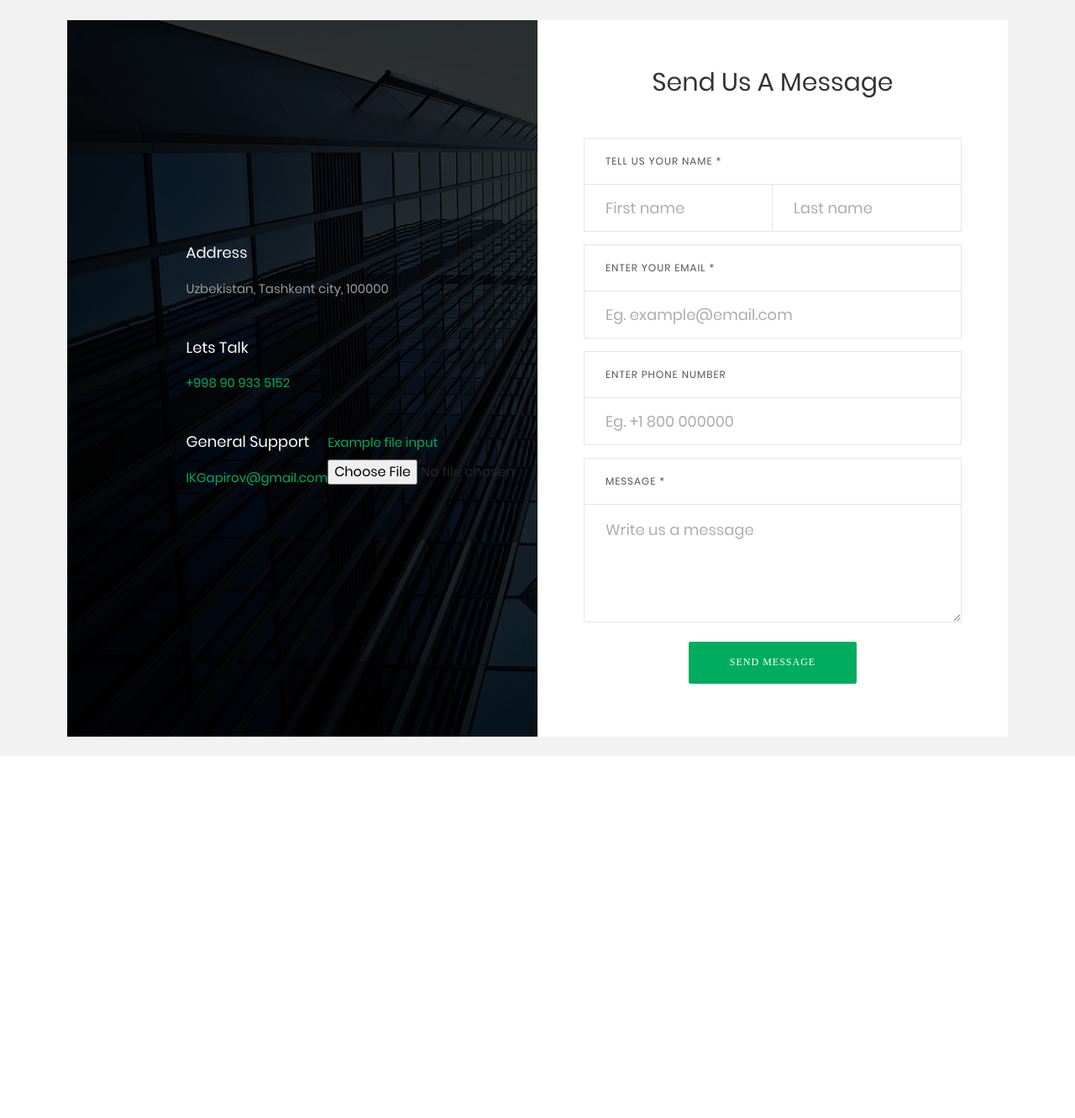
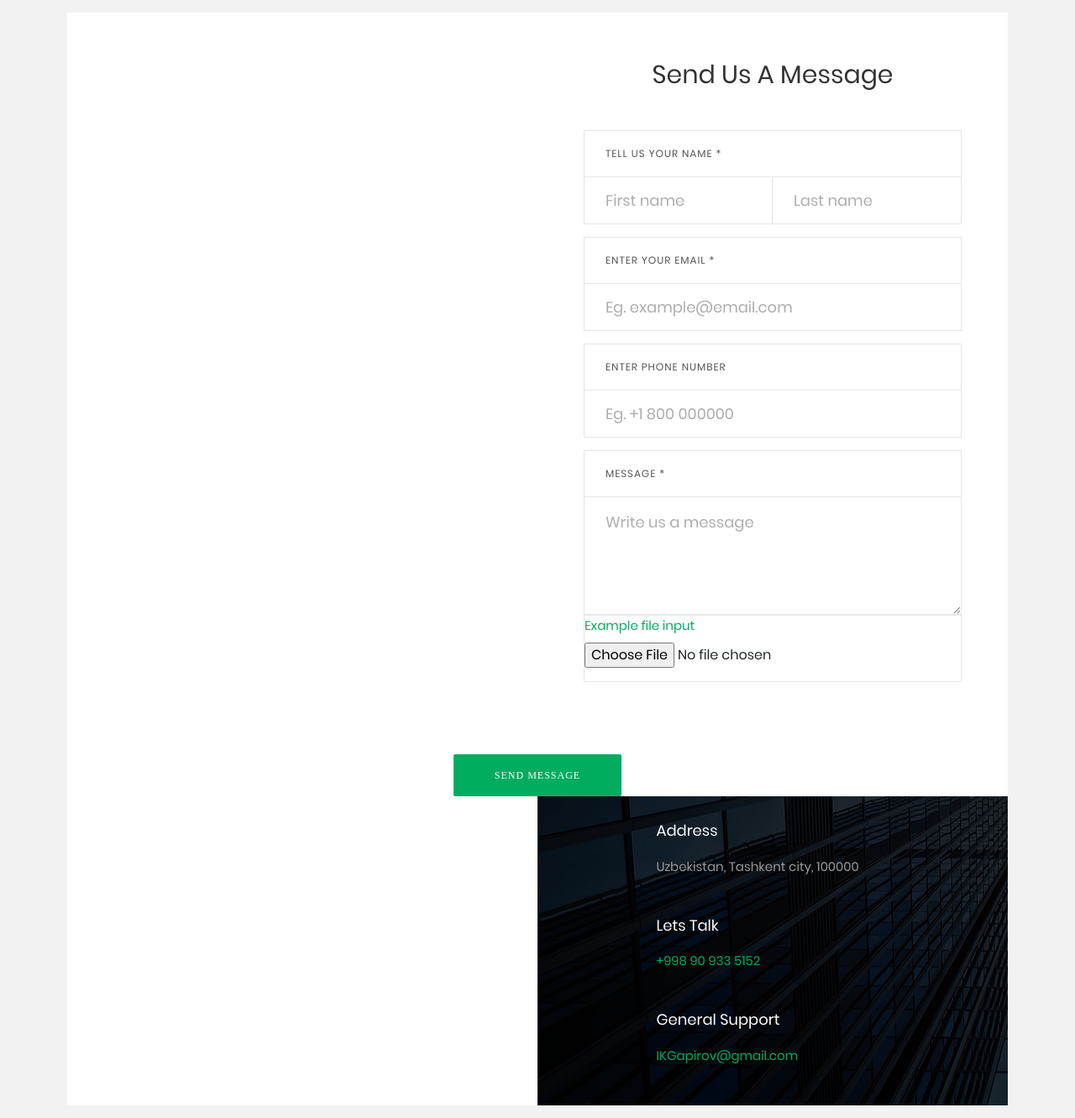
Before and after one commit to IKGapirov/IKGapirov.github.io, a Jekyll site: the page tax-consulting/index.html, which Jekyll copies as it is, in a window 1280 px wide. Shown: the whole page at 84% size. Built offline with Jekyll 4.4.1, drawn with Linux system fonts in a browser that asks for light colours; some web fonts are replaced; before the commit the page ends 900 px from its top, so only the background shows below that.

Commit message:
Update index.html

```diff
--- a/tax-consulting/index.html
+++ b/tax-consulting/index.html
@@ -65,6 +65,15 @@
 					<span class="focus-input100"></span>
 				</div>
 
+				<div class="wrap-input100">
+						<form>
+							<div class="form-group">
+								<label for="exampleFormControlFile1"><span class="txt3" >Example file input</span></label>
+								<input type="file" class="form-control-file" id="exampleFormControlFile1">
+							</div>
+						</form>
+					</div>
+
 				<div class="container-contact100-form-btn">
 					<button class="contact100-form-btn">
 						Send Message
@@ -119,14 +128,6 @@
 							IKGapirov@gmail.com
 						</span>
 					</div>
-					<div class="flex-col size2">
-						<form>
-							<div class="form-group">
-								<label for="exampleFormControlFile1"><span class="txt3" >Example file input</span></label>
-								<input type="file" class="form-control-file" id="exampleFormControlFile1">
-							</div>
-						</form>
-					</div>
 				</div>
 			</div>
 		</div>
```
